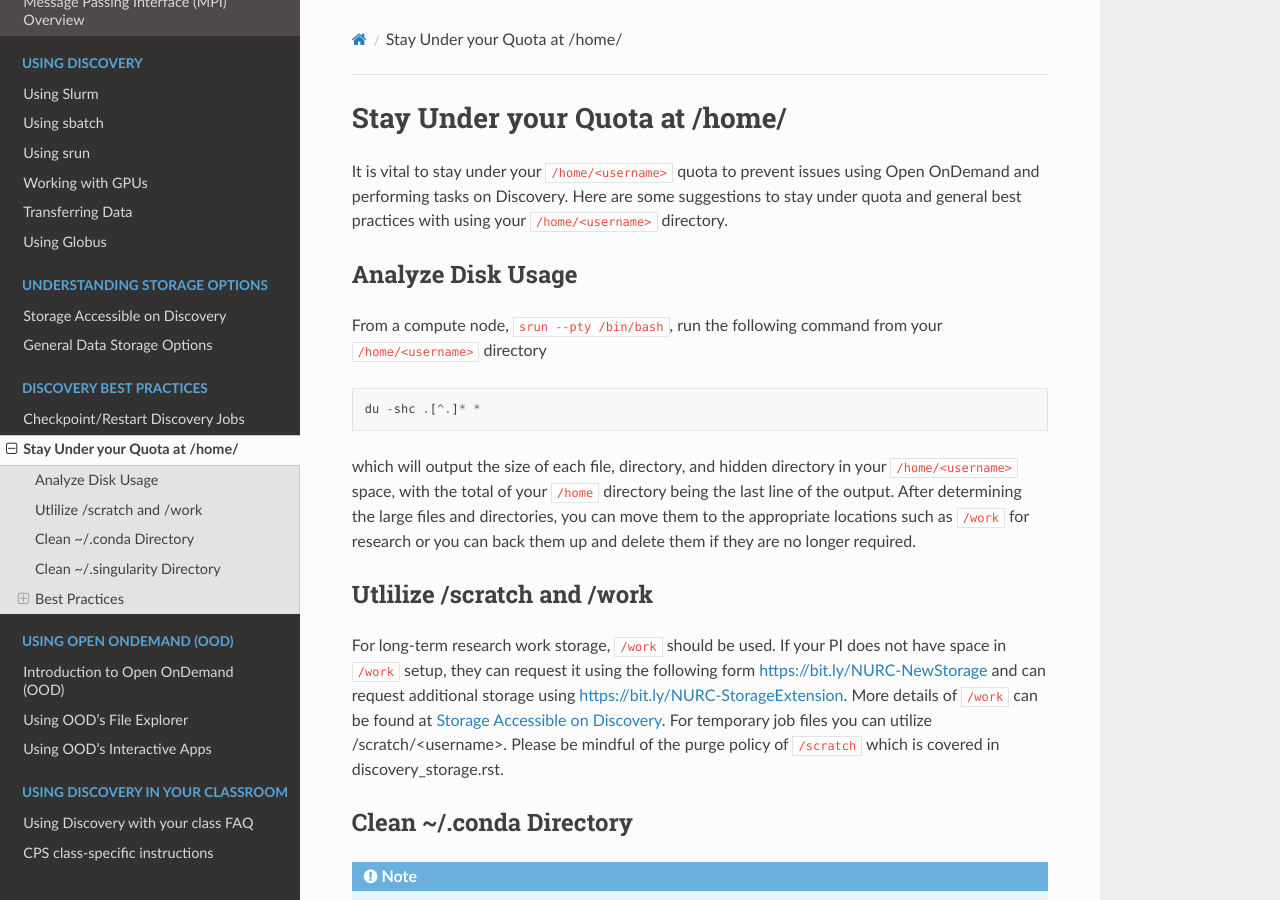
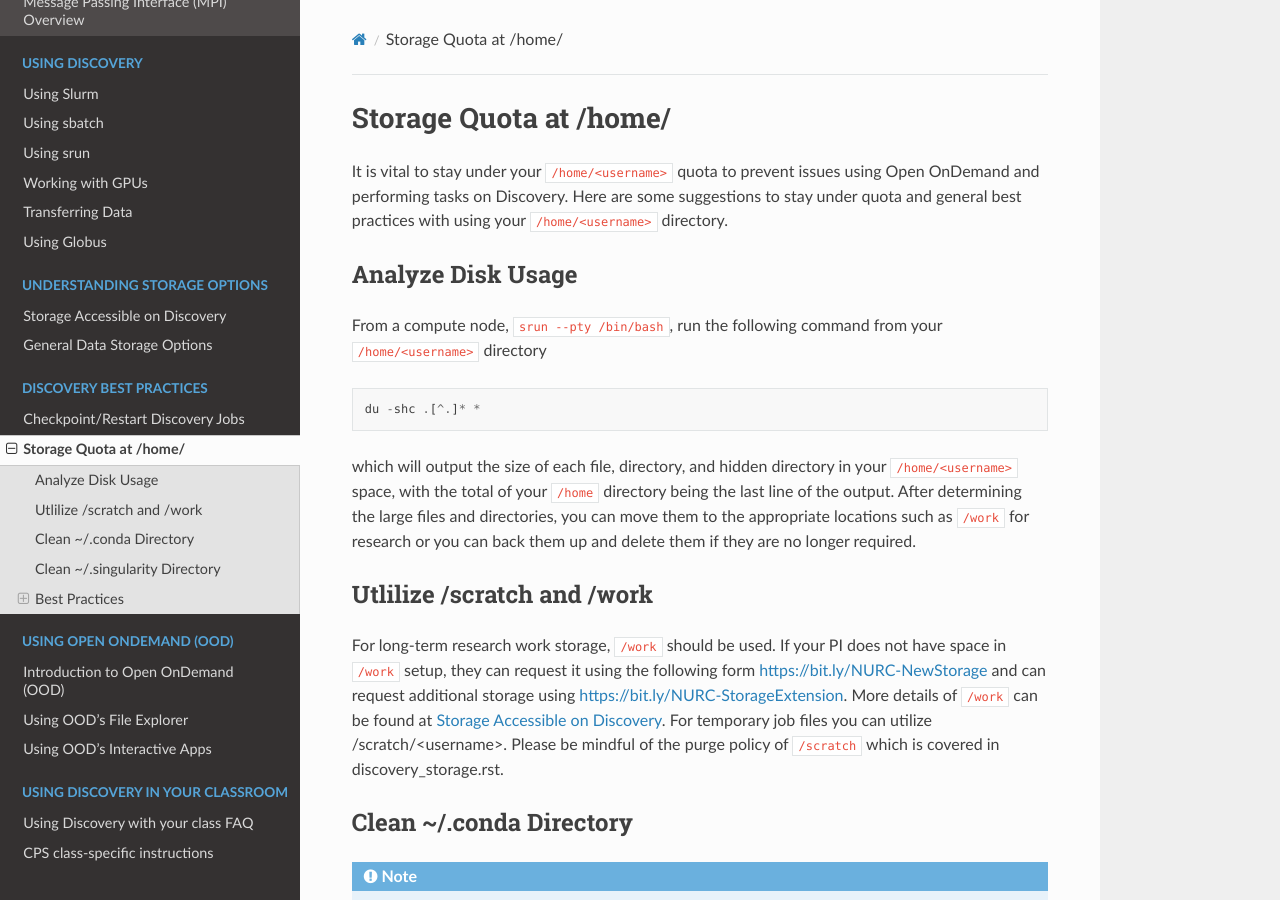
Before and after one commit to northeastern-rc/rc-public-documentation, a Sphinx documentation site: the page built from docs/source/best-practices/homequota.rst, in a window 1280 px wide and 900 px high. Built offline with Sphinx 7.4.7 and the Read the Docs theme 2.0.0, drawn with Linux system fonts in a browser that asks for light colours.

Commit message:
Changed title

```diff
--- a/docs/source/best-practices/homequota.rst
+++ b/docs/source/best-practices/homequota.rst
@@ -1,5 +1,5 @@
 *******************************************************
-Stay Under your Quota at /home/
+Storage Quota at /home/
 *******************************************************
 It is vital to stay under your ``/home/<username>`` quota to prevent issues using Open OnDemand and performing tasks on Discovery. Here are some suggestions to stay under quota and general best practices with using your ``/home/<username>`` directory.
 
```
